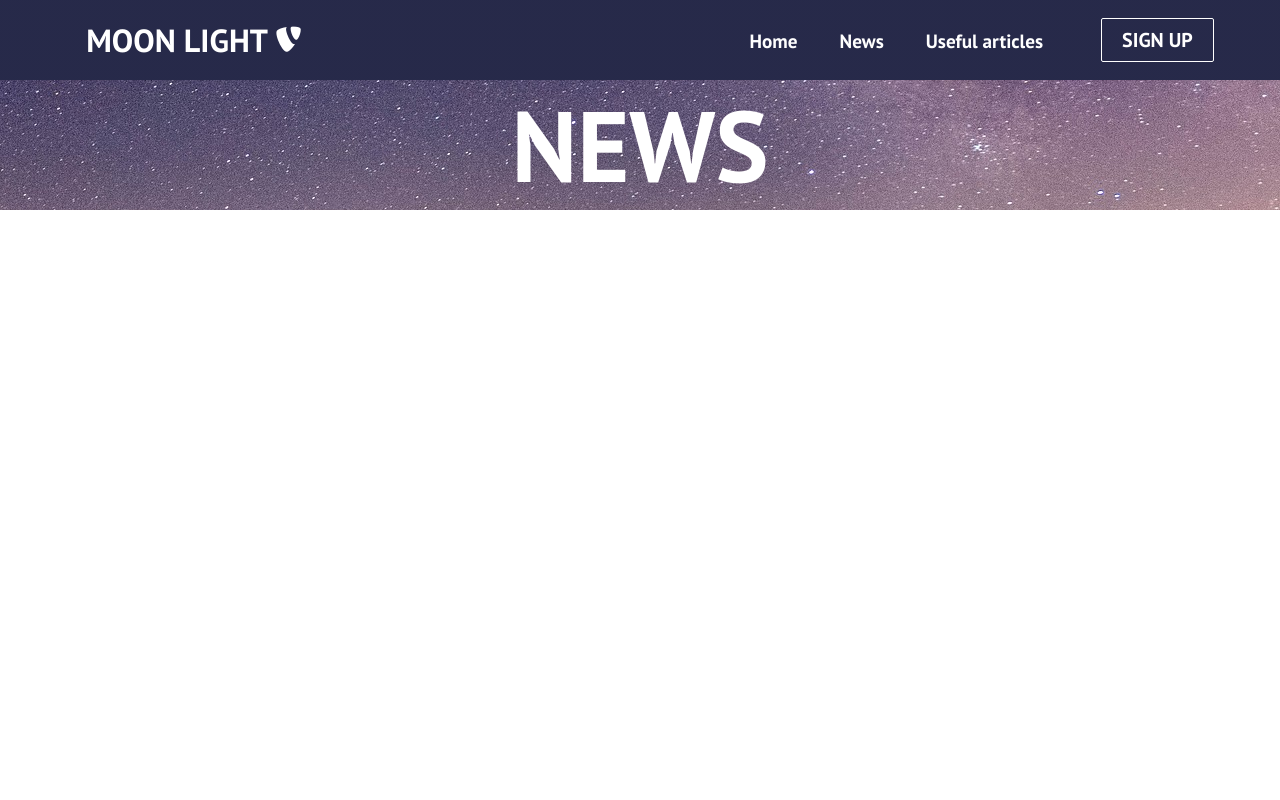
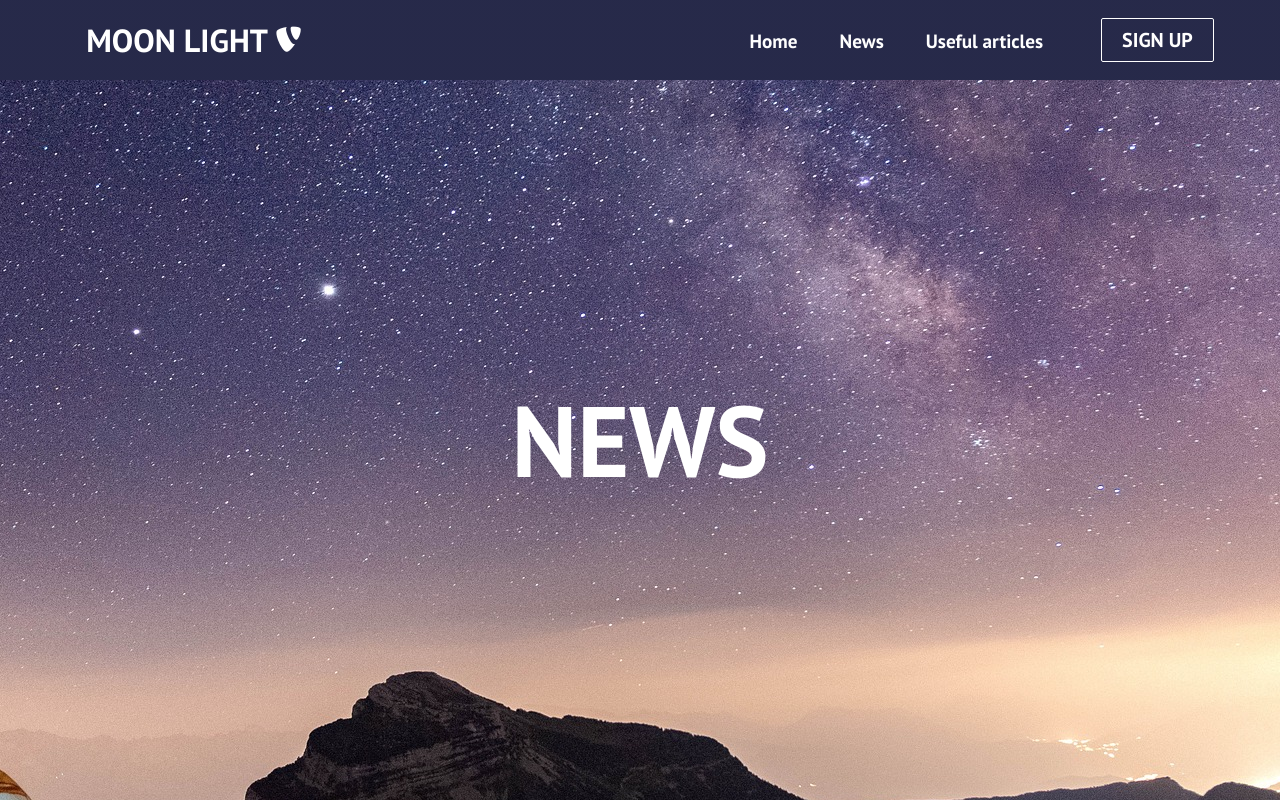
Before and after one commit to AnnaBilokon/Galaxy-website-react, a React (Create React App) app: page /news in a window 1280 px wide. Built offline with nearby package versions, Linux system fonts and the light colour scheme.

Commit message:
changed titles

```diff
--- a/src/App.css
+++ b/src/App.css
@@ -6,8 +6,8 @@
   }
 
   .home,
-  .services,
-  .products,
+  .articles,
+  .news,
   .sign-up {
 	display: flex;
 	height: 90vh;
```
